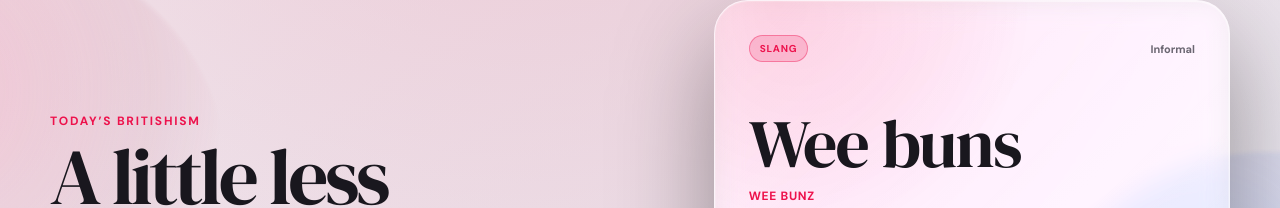
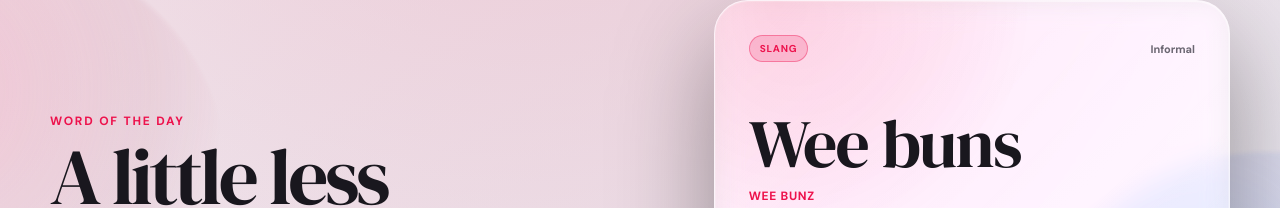
Before and after one commit to pauljwhite/tongue-and-cheek, a React (Vite) app: page / in a window 1280 px wide. Shown: the part 136-344 px from the top of the page. Built offline with nearby package versions, Linux system fonts and the light colour scheme.

Commit message:
Clarify word of the day label

```diff
--- a/src/App.tsx
+++ b/src/App.tsx
@@ -104,7 +104,7 @@ function App() {
         {section === 'today' && (
           <section className="today-layout">
             <div className="hero-copy">
-              <p className="eyebrow">Today’s Britishism</p>
+              <p className="eyebrow">Word of the day</p>
               <h1>A little less<br /><span>lost in translation.</span></h1>
               <p>One gloriously British expression a day, decoded for American ears.</p>
             </div>
```
